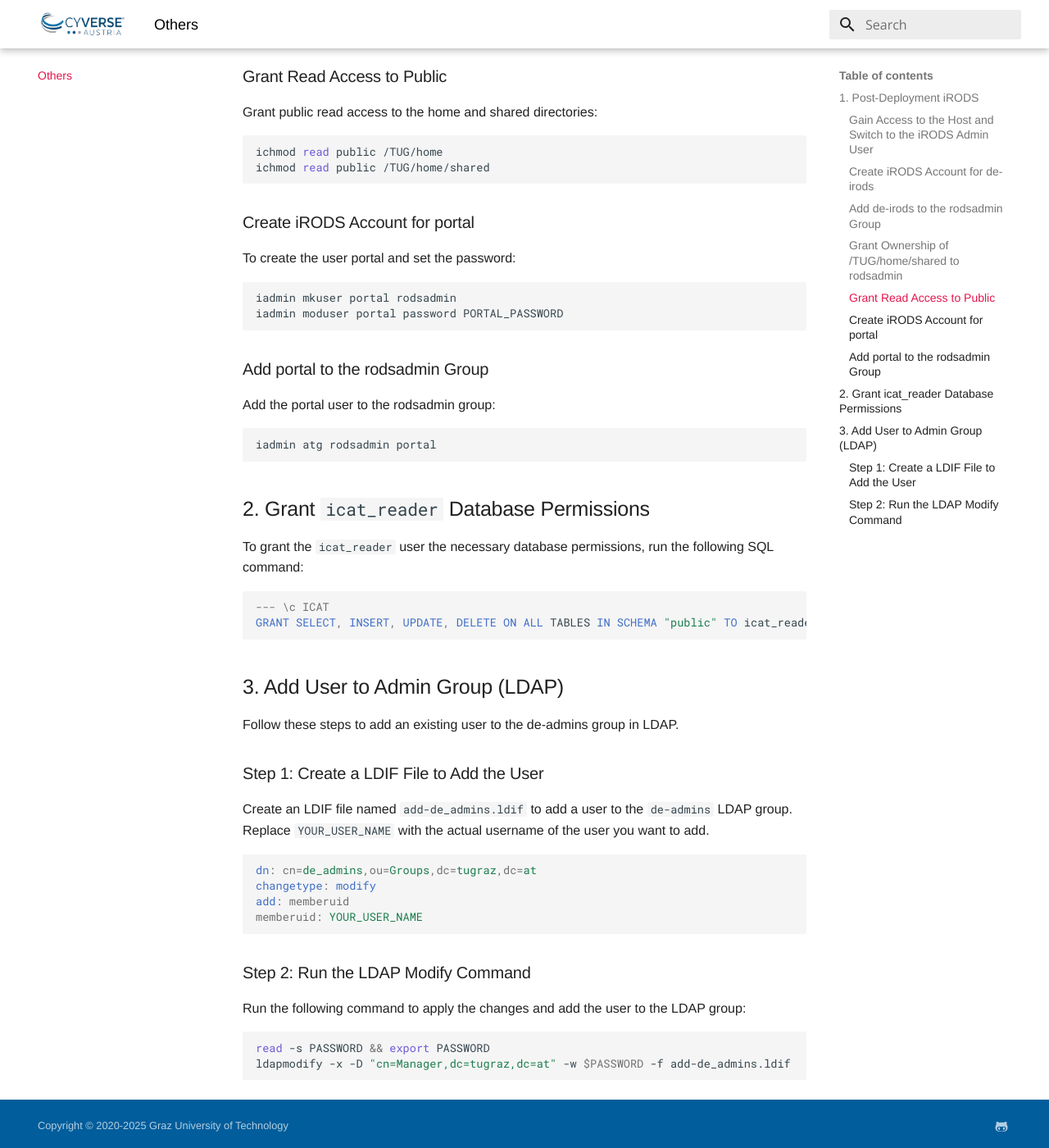
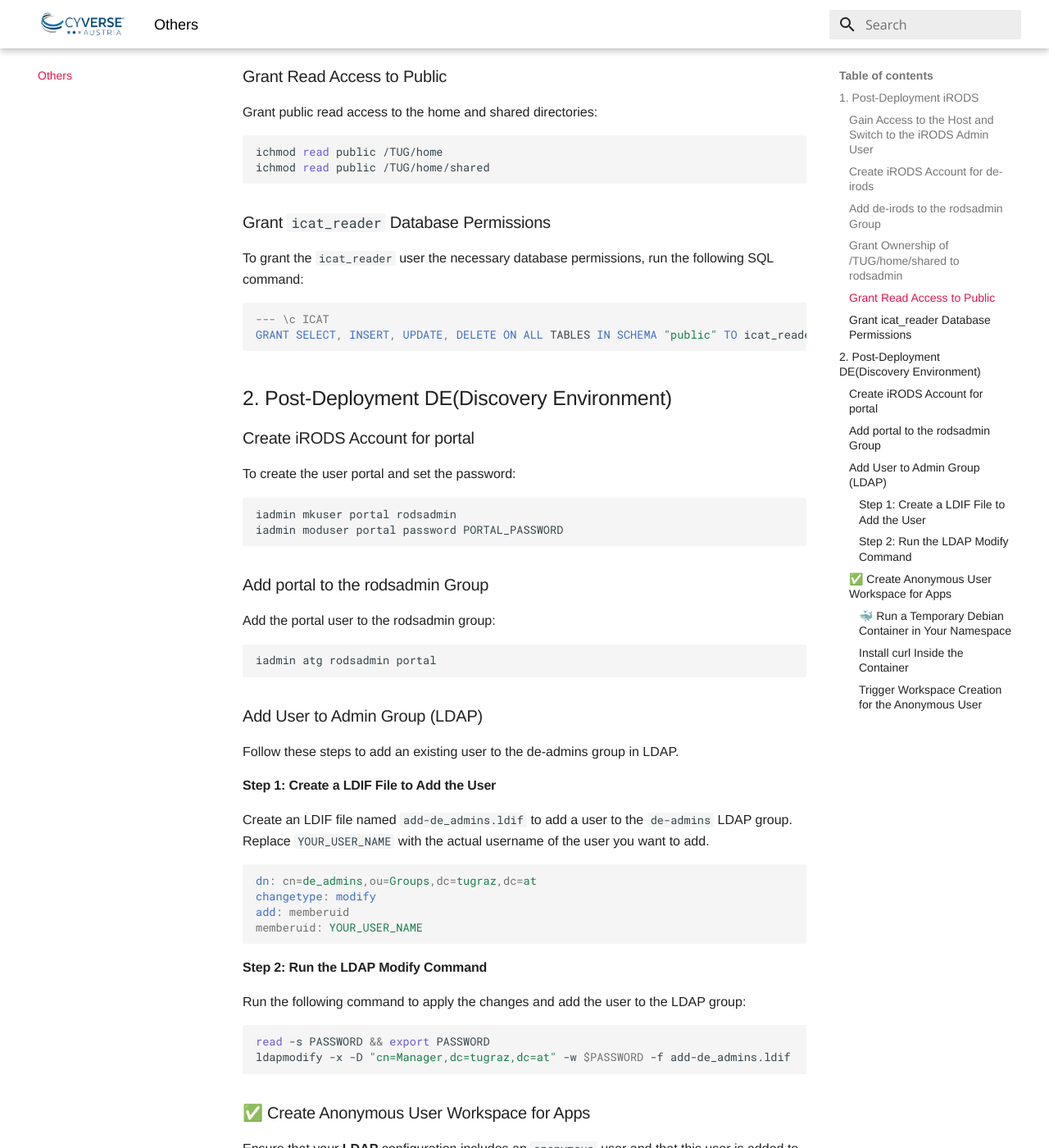
Before and after one commit to cyverse-austria/docs, an MkDocs documentation site: the page built from docs/others/main.md, in a window 1280 px wide and 1400 px high, scrolled down 848 px. Shown: the whole window at 82% size. Built offline with MkDocs 1.6.1 and Material for MkDocs 9.7.7, drawn with Linux system fonts in a browser that asks for light colours; some of the changed text lies outside the part shown.

Commit message:
docs: update post deployments

````diff
--- a/docs/others/main.md
+++ b/docs/others/main.md
@@ -26,18 +26,31 @@ iadmin atg rodsadmin de-irods
 ```
 
 ### Grant Ownership of /TUG/home/shared to rodsadmin
+
 Ensure that rodsadmin owns the specified directory:
 ```bash
 ichmod own rodsadmin /TUG/home/shared
 ```
 
 ### Grant Read Access to Public
+
 Grant public read access to the home and shared directories:
 
 ```bash
 ichmod read public /TUG/home
 ichmod read public /TUG/home/shared
 ```
+
+### Grant `icat_reader` Database Permissions
+
+To grant the `icat_reader` user the necessary database permissions, run the following SQL command:
+
+```sql
+--- \c ICAT
+GRANT SELECT, INSERT, UPDATE, DELETE ON ALL TABLES IN SCHEMA "public" TO icat_reader;
+```
+
+## 2. Post-Deployment DE(Discovery Environment)
 
 ### Create iRODS Account for portal
 To create the user portal and set the password:
@@ -53,22 +66,13 @@ Add the portal user to the rodsadmin group:
 iadmin atg rodsadmin portal
 ```
 
+### Add User to Admin Group (LDAP)
 
-## 2. Grant `icat_reader` Database Permissions
-To grant the `icat_reader` user the necessary database permissions, run the following SQL command:
-
-```sql
---- \c ICAT
-GRANT SELECT, INSERT, UPDATE, DELETE ON ALL TABLES IN SCHEMA "public" TO icat_reader;
-```
-
-
-## 3. Add User to Admin Group (LDAP)
 Follow these steps to add an existing user to the de-admins group in LDAP.
 
-### Step 1: Create a LDIF File to Add the User
+#### Step 1: Create a LDIF File to Add the User
+
 Create an LDIF file named `add-de_admins.ldif` to add a user to the `de-admins` LDAP group. Replace `YOUR_USER_NAME` with the actual username of the user you want to add.
-
 
 ```ldif
 dn: cn=de_admins,ou=Groups,dc=tugraz,dc=at
@@ -77,7 +81,7 @@ add: memberuid
 memberuid: YOUR_USER_NAME
 ```
 
-### Step 2: Run the LDAP Modify Command
+#### Step 2: Run the LDAP Modify Command
 
 Run the following command to apply the changes and add the user to the LDAP group:
 
@@ -85,3 +89,30 @@ Run the following command to apply the changes and add the user to the LDAP grou
 read -s PASSWORD && export PASSWORD
 ldapmodify -x -D "cn=Manager,dc=tugraz,dc=at" -w $PASSWORD -f add-de_admins.ldif
 ```
+
+### ✅ Create Anonymous User Workspace for Apps
+
+Ensure that your **LDAP** configuration includes an `anonymous` user and that this user is added to the `everyone` group.
+
+---
+
+#### 🐳 Run a Temporary Debian Container in Your Namespace
+
+```bash
+kubectl -n $NAMESPACE run testing \
+  --rm -it \
+  --image=debian:stable-slim \
+  -- bash
+```
+
+#### Install `curl` Inside the Container
+
+```bash
+apt-get update && apt-get install curl
+```
+
+#### Trigger Workspace Creation for the Anonymous User
+
+```bash
+curl "http://apps/bootstrap?user=anonymous"
+```
````
Also changed, not shown: docs/database/irods-db.md (+1 -1 lines).
